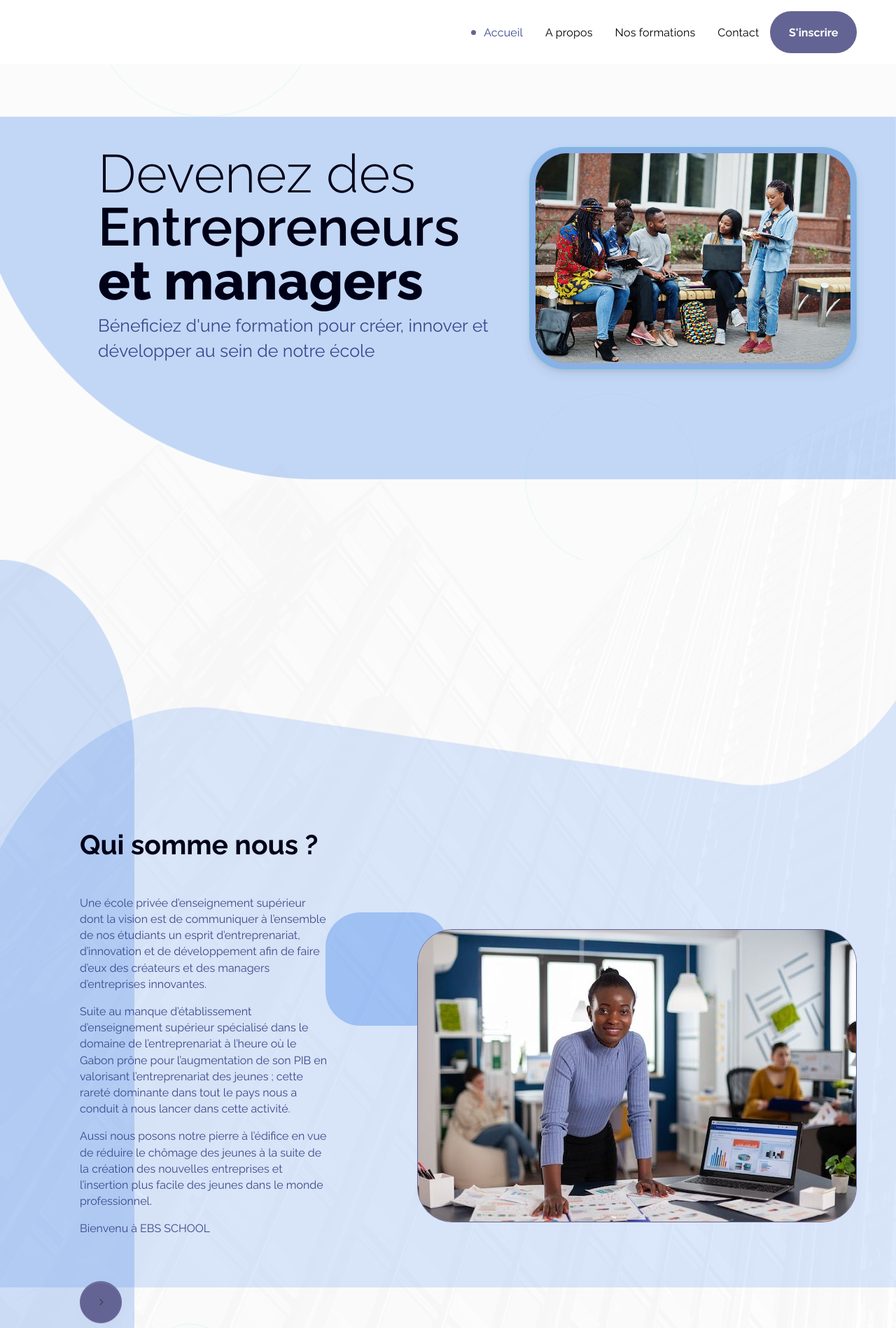
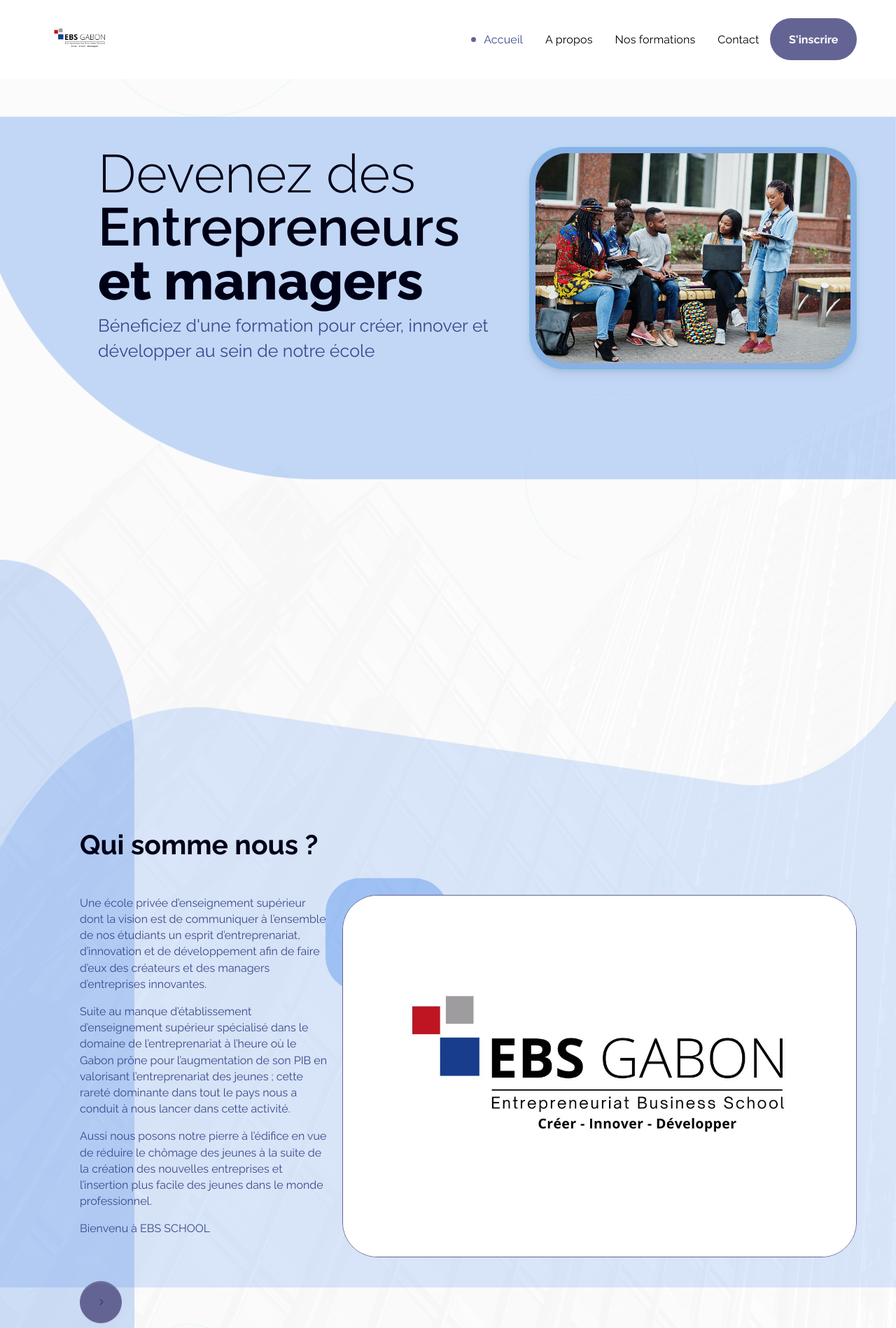
Before and after one commit to abraham241/ecole_ABC, a plain HTML site: page index.html in a window 1280 px wide. Shown: the top 1898 px of the page at 70% size. Drawn offline with nearby package versions, Linux system fonts and the light colour scheme; files whose address does not match are found by name.

Commit message:
ajout du logo nav

```diff
--- a/index.html
+++ b/index.html
@@ -36,7 +36,7 @@
     <!-- ===============================================-->
     <main class="main" id="top">
       <nav class="navbar navbar-expand-lg navbar-light fixed-top py-3" data-navbar-on-scroll="data-navbar-on-scroll" style="background-color: white;">
-        <div class="container"><a class="navbar-brand" href="index.html"><span class="text-primary fs-3 ms-2 fw-bolder"><img src="../public/assets/img/gallery/logo.png" alt="" class="img-fluid" width="100"></a>
+        <div class="container"><a class="navbar-brand" href="index.html"><span class="text-primary fs-3 ms-2 fw-bolder"><img src="assets/img/WhatsApp_Image_2023-06-14_at_17.42.52-removebg-preview.png" alt="" class="img-fluid" width="100"></a>
           <button class="navbar-toggler collapsed" type="button" data-bs-toggle="collapse" data-bs-target="#navbarSupportedContent" aria-controls="navbarSupportedContent" aria-expanded="false" aria-label="Toggle navigation"><span class="navbar-toggler-icon"></span></button>
           <div class="collapse navbar-collapse pt-4 pt-lg-0" id="navbarSupportedContent">
 
@@ -120,7 +120,7 @@
                         </a>
                       </div>
                       <div class="col-md-6 col-xl-8 text-end" data-aos="fade-up" data-aos-duration="1000">
-                        <div class="img-shape img-200"><img class="feature-img" src="assets/img/gallery/Free Photo _ Dark skinned woman and colleagues in corporate start up office working to finish project_ diverse team of business people analyzing company financial reports from computer_.jpeg" alt="..." /></div>
+                        <div class="img-shape img-200"><img class="feature-img" src="assets/img/logo.jpeg" alt="..." /></div>
                       </div>
                     </div>
                   </div>
```
Also changed, not shown: assets/img/logo.jpeg (added).
